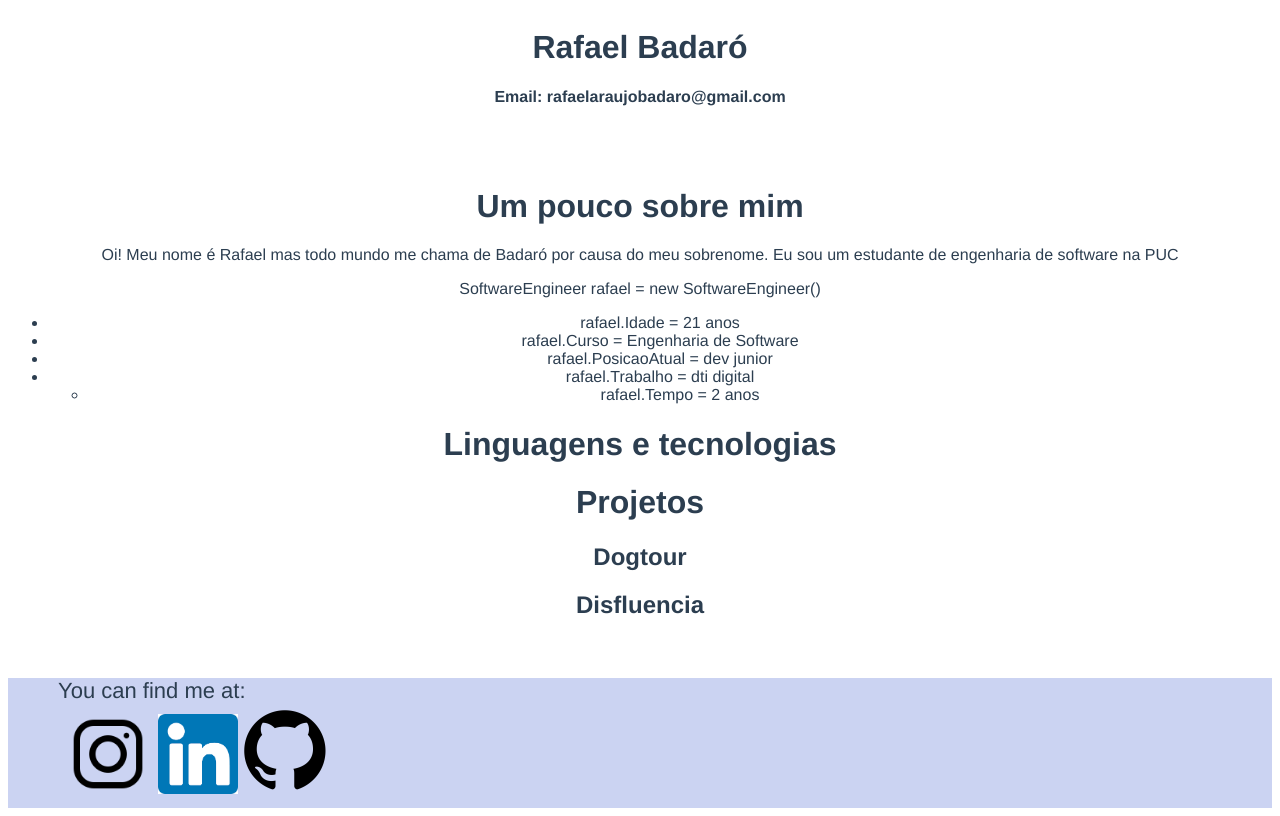
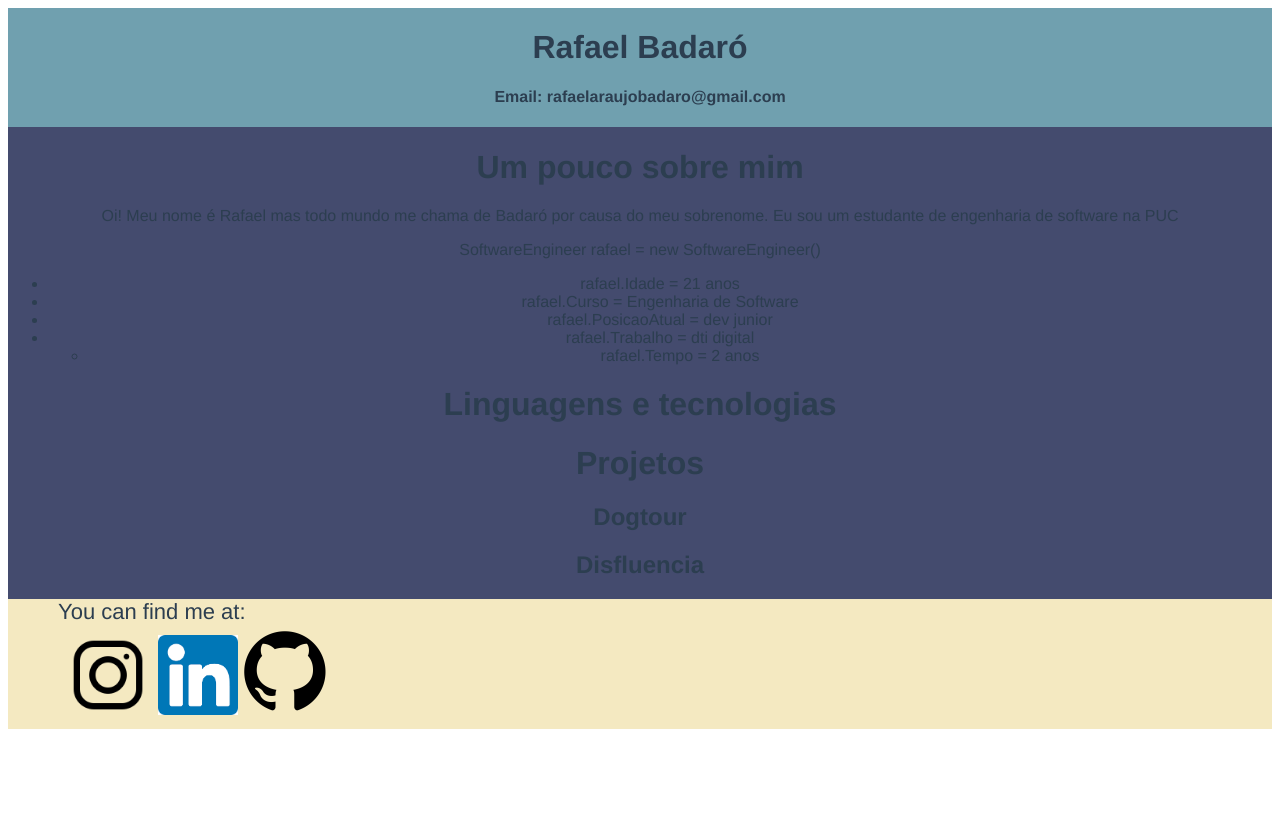
Before and after one commit to RafaelBadaro/my-portifolio, a Vue app: page / in a window 1280 px wide. Built offline with nearby package versions, Linux system fonts and the light colour scheme.

Commit message:
Colocando paleta de cores

```diff
--- a/src/App.vue
+++ b/src/App.vue
@@ -31,6 +31,5 @@ export default {
   height: 100vh;
   display: flex;
   flex-direction: column;
-  justify-content: space-between;
 }
 </style>
--- a/src/components/Body.vue
+++ b/src/components/Body.vue
@@ -1,5 +1,5 @@
 <template>
-  <div>
+  <div class="body">
     <h1>Um pouco sobre mim</h1>
     <AboutMe></AboutMe>
     <h1>Linguagens e tecnologias</h1>
@@ -22,4 +22,7 @@ export default {
 </script>
 
 <style scoped>
+.body{
+  background-color: #444b6e;
+}
 </style>
--- a/src/components/Footer.vue
+++ b/src/components/Footer.vue
@@ -25,7 +25,7 @@ export default {
 
 <style scoped>
 .footer {
-  background-color: #cbd3f2;
+  background-color: #f4e9c1;
   text-align: start;
 }
 .socials{
--- a/src/components/Header.vue
+++ b/src/components/Header.vue
@@ -13,5 +13,6 @@ export default {
 
 <style scoped>
 .header {
+  background-color: #70a0af;
 }
 </style>
```
